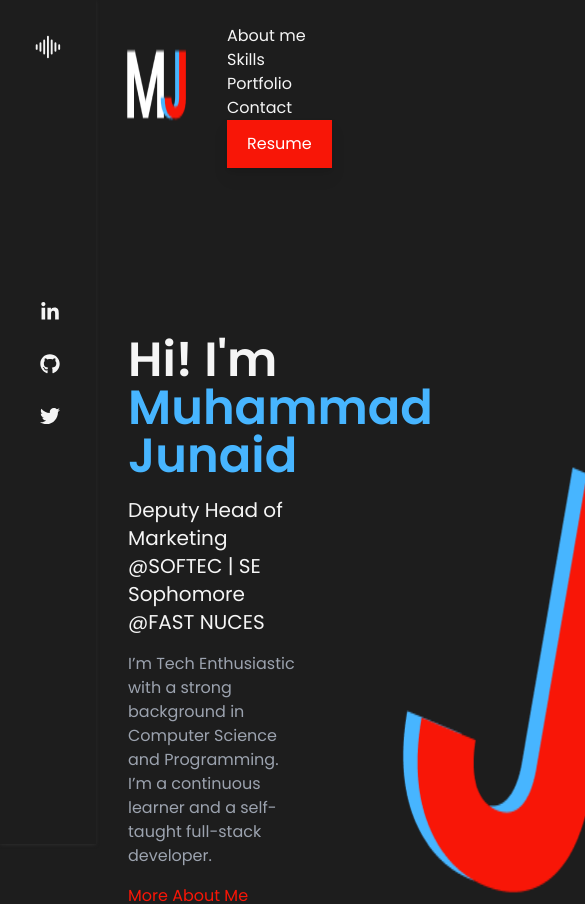
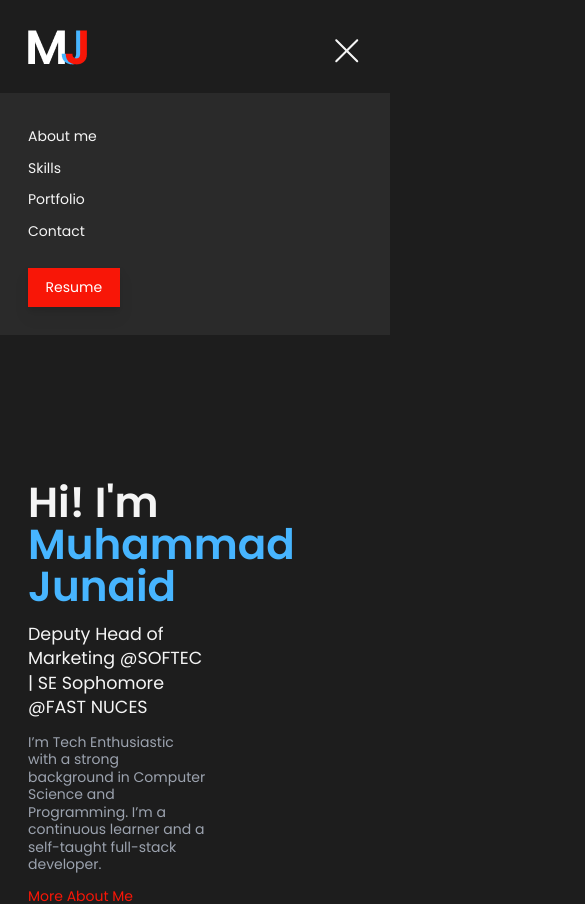
Before and after one commit to iamjunaidjutt/my-site, a React (Vite) app: page / in a window 390 px wide. Shown: the top 904 px of the page, 585 px wide, since content can reach past the window. Built offline with nearby package versions, Linux system fonts and the light colour scheme.

Commit message:
Layout and Navbar responsiveness complete

```diff
--- a/src/components/Layout/LeftSideBar.jsx
+++ b/src/components/Layout/LeftSideBar.jsx
@@ -4,7 +4,7 @@ import { FaLinkedinIn, FaGithub, FaTwitter } from "react-icons/fa"
 
 const LeftSideBar = () => {
   return (
-    <div className='w-24 h-screen fixed top-0 left-0 text-center shadow-myGray shadow'>
+    <div className='w-24 h-screen fixed top-0 left-0 text-center shadow-myGray shadow hidden lg:block'>
         <BsSoundwave className='text-3xl m-8'/>
         <div className='ml-10 mt-60'>
           <a href='https://www.linkedin.com/in/muhammad-junaid-621ab91a6' target="_blank">
--- a/src/components/Layout/RightSideBar.jsx
+++ b/src/components/Layout/RightSideBar.jsx
@@ -17,7 +17,7 @@ const RightSideBar = () => {
 
 
   return (
-    <div className='w-full ml-24'>
+    <div className='w-full lg:ml-24'>
       <ScrollToTop/>
       <NavBar aboutMeRef={aboutMeRef} skillsRef={skillsRef} portfolioRef={portfolioRef} contactRef={contactRef}/>
       <HeroSection aboutMeRef={aboutMeRef} contactRef={contactRef}/>
--- a/src/components/NavBar/NavBar.jsx
+++ b/src/components/NavBar/NavBar.jsx
@@ -1,9 +1,12 @@
-import React, { useRef } from 'react'
+import React, { useRef, useState } from 'react'
 import Logo from '../../assets/logo-mini.png'
 import Link from '../UI/Link'
 import SecondaryButton from '../UI/SecondaryButton'
+import { CgMenuRight } from "react-icons/cg";
+import { RxCross1 } from "react-icons/rx";
 
 const NavBar = (props) => {
+  const [toggle, setToggle] = useState(false);
   const scrollToSection = (elementRef) => {
     window.scrollTo({
       top: elementRef.current.offsetTop,
@@ -11,15 +14,37 @@ const NavBar = (props) => {
     })
   };
   return (
-    <nav className='flex justify-between pr-24'>
-        <img src={Logo} alt='Logo' className='m-3 ml-7'/>
-        <div className='mt-6'>
-            <Link className='mx-6 hover:text-myBlue' onClick={() => scrollToSection(props.aboutMeRef)}>About me</Link>
-            <Link className='mx-6 hover:text-myBlue' onClick={() => scrollToSection(props.skillsRef)}>Skills</Link>
-            <Link className='mx-6 hover:text-myBlue' onClick={() => scrollToSection(props.portfolioRef)}>Portfolio</Link>
-            <Link className='mx-6 hover:text-myBlue' onClick={() => scrollToSection(props.contactRef)}>Contact</Link>
-            <SecondaryButton className='mx-6'>Resume</SecondaryButton>
+    <nav className='lg:flex justify-between w-full'>
+      <div className='flex justify-between'>
+        <img src={Logo} alt='Logo' className='m-3 ml-7 inline-block'/>
+        {toggle && <CgMenuRight onClick={() => setToggle((prev) => !prev)}  className='lg:hidden inline-block text-4xl hover:text-myBlue mt-10 mr-8'/>}
+        {!toggle && <RxCross1 onClick={() => setToggle((prev) => !prev)}  className='lg:hidden inline-block text-4xl hover:text-myBlue mt-10 mr-8'/>}
+      </div>
+
+        <div className={`mr-24 hidden lg:flex `}>
+          <ul className='flex mt-10 mr-6'>
+            <li><Link className='lg:mx-6 lg:my-0 my-2 hover:text-myBlue' onClick={() => scrollToSection(props.aboutMeRef)}>About me</Link></li>
+            <li><Link className='lg:mx-6 lg:my-0 my-2 hover:text-myBlue'  onClick={() => scrollToSection(props.skillsRef)}>Skills</Link></li>
+            <li><Link className='lg:mx-6 lg:my-0 my-2 hover:text-myBlue' onClick={() => scrollToSection(props.portfolioRef)}>Portfolio</Link></li>
+            <li><Link className='lg:mx-6 lg:my-0 my-2 hover:text-myBlue' onClick={() => scrollToSection(props.contactRef)}>Contact</Link></li>
+          </ul>
+          <div className='mt-7'>
+            <SecondaryButton className=' h-auto'>Resume</SecondaryButton>
+          </div>
         </div>
+
+        {!toggle && <div className={`lg:hidden bg-myGray p-8`}>
+          <ul className=''>
+            <li><Link className=' my-2 hover:text-myBlue' onClick={() => scrollToSection(props.aboutMeRef)}>About me</Link></li>
+            <li><Link className='my-2 hover:text-myBlue'  onClick={() => scrollToSection(props.skillsRef)}>Skills</Link></li>
+            <li><Link className='my-2 hover:text-myBlue' onClick={() => scrollToSection(props.portfolioRef)}>Portfolio</Link></li>
+            <li><Link className='my-2 hover:text-myBlue' onClick={() => scrollToSection(props.contactRef)}>Contact</Link></li>
+          </ul>
+          <div className='mt-6'>
+            <SecondaryButton className=' h-auto'>Resume</SecondaryButton>
+          </div>
+        </div>}
+
     </nav>
   )
 }
--- a/src/components/Sections/AboutMe.jsx
+++ b/src/components/Sections/AboutMe.jsx
@@ -10,14 +10,14 @@ const AboutMe = (props) => {
     })
   };
   return (
-    <div className='flex py-8'>
+    <div className='md:flex py-8 '>
         <div className='w-3/5 p-8 my-20 basis-3/5'>
             <h2 className='my-2 text-4xl font-semibold text-myBlue mb-16 underline decoration-myRed underline-offset-8' ref={props.Ref}>About Me</h2>
             <h3 className='my-3 text-2xl font-md'>Muhammad Junaid</h3>
             <p className='my-3 mr-5 mb-6 text-gray-400'>I’m Tech Enthusiastic with a strong background in Computer Science and Programming. I’m a continuous learner and a self-taught full-stack developer. I have expertise in frontend development using tools and technologies like HTML, CSS, Bootstrap, JavaScript, JQuery, EJS, React, backend development using technologies Node.js with Express.js, databases like MySQL, MongoDB, and version control systems such as Git, GitHub, etc. I’m highly inspired to learn about new skills and technologies and seek some moments to grow progressively in computer science every day.</p>
             <PrimaryButton onClick={() => scrollToSection(props.portfolioRef)}>See My Work</PrimaryButton>
         </div>
-        <img src={Img} alt='Junaids Image' className='basis-2/5 p-28 mr-16'/>
+        <img src={Img} alt='Junaids Image' className='basis-2/5 h-2/5 p-28 mr-16'/>
     </div>
   )
 }
--- a/src/components/Sections/HeroSection.jsx
+++ b/src/components/Sections/HeroSection.jsx
@@ -21,8 +21,8 @@ const HeroSection = (props) => {
             <Link className='py-2 block pb-6 text-myRed' onClick={() => scrollToSection(props.aboutMeRef)}>More About Me</Link>
             <PrimaryButton onClick={() => scrollToSection(props.contactRef)}>Contact Me</PrimaryButton>
         </div>
-        {!isShown && <img src={JImage} alt="JImage" onMouseEnter={() => setIsShown(true)} onMouseLeave={() => setIsShown(false)} className='pt-1' />}
-        {isShown && <img src={JHover} alt="JImage" onMouseEnter={() => setIsShown(true)} onMouseLeave={() => setIsShown(false)} className='pt-1' />}
+        {!isShown && <img src={JImage} alt="JImage" onMouseEnter={() => setIsShown(true)} onMouseLeave={() => setIsShown(false)} className='pt-1 hidden' />}
+        {isShown && <img src={JHover} alt="JImage" onMouseEnter={() => setIsShown(true)} onMouseLeave={() => setIsShown(false)} className='pt-1 hidden' />}
     </main>
   )
 }
--- a/src/index.css
+++ b/src/index.css
@@ -6,7 +6,8 @@
 
 @layer base {
 	html {
-		@apply bg-myBgDark text-myBgLight;
+		@apply bg-myBgDark text-myBgLight text-sm lg:text-base;
 		font-family: "Poppins", sans-serif;
+		box-sizing: border-box;
 	}
 }
```
